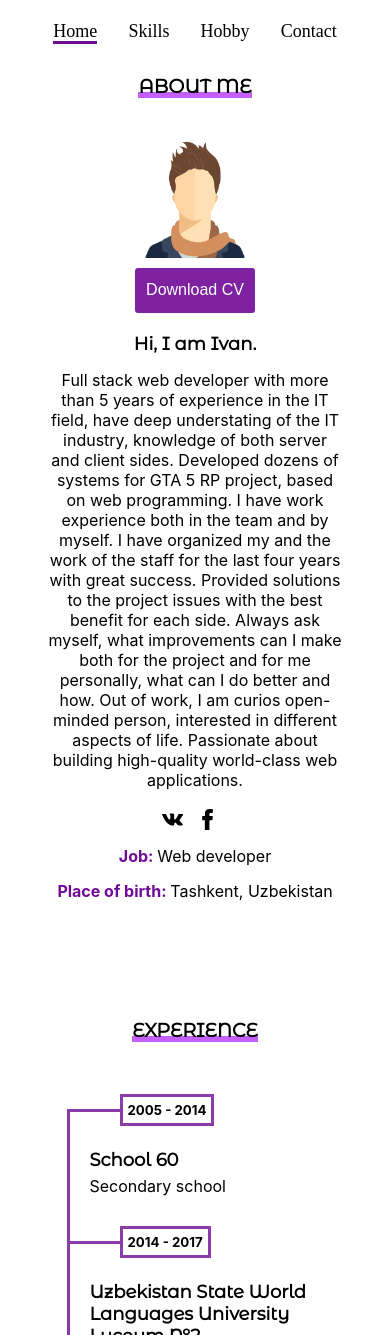
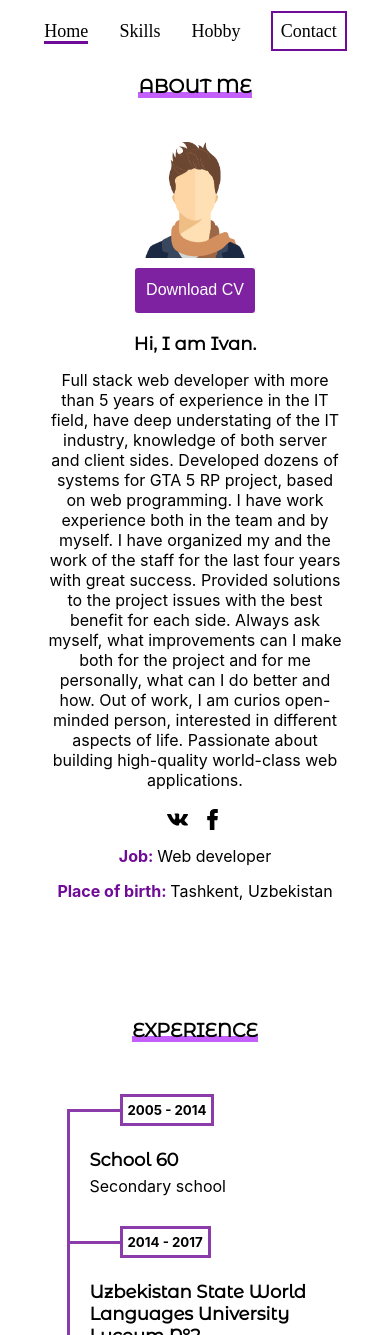
Before and after one commit to Battlecry17/Ivan-Chkalov-CV, a React (Create React App) app in the folder client/: page / in a window 390 px wide. Shown: the top 1335 px of the page. Built offline with nearby package versions, Linux system fonts and the light colour scheme; a web font is replaced by a local one.

Commit message:
Bottom icons edit

```diff
--- a/client/src/components/Layout.js
+++ b/client/src/components/Layout.js
@@ -48,6 +48,7 @@ const Layout = () => {
           <p id="copyright">© 2023 Ivan Chkalov. All rights reserved.</p>
         </div>
         <div className="footerIcons">
+          <div className="footerIconsWrap">
             {location === "home" ? (
               <IconsHome></IconsHome>
             ) : location === "skills" ? (
@@ -59,6 +60,7 @@ const Layout = () => {
             ) : (
               ""
             )}
+          </div>
         </div>
       </footer>
     );
--- a/client/src/index.css
+++ b/client/src/index.css
@@ -194,8 +194,18 @@ footer div {
   height: 50px;
 }
 
+.footerIconsWrap{
+  display: flex;
+  text-align: center;
+  justify-content: center;
+}
+
 footer a {
   margin-right: 0.625rem;
+}
+
+footer a:nth-child(2) {
+  margin-right: 0 !important;
 }
 
 footer a:hover > svg path {
@@ -1250,9 +1260,10 @@ input[type="text"] {
   }
 
   #contact{
-    padding: 0;
-    border: none;
-    outline: none;
+    padding: 8px;
+    border-bottom: 1px solid #700b97 !important;
+    /* border: none;
+    outline: none; */
   }
 
   #contact:hover{
```
Lines whose indentation alone changed are shown as unchanged.
